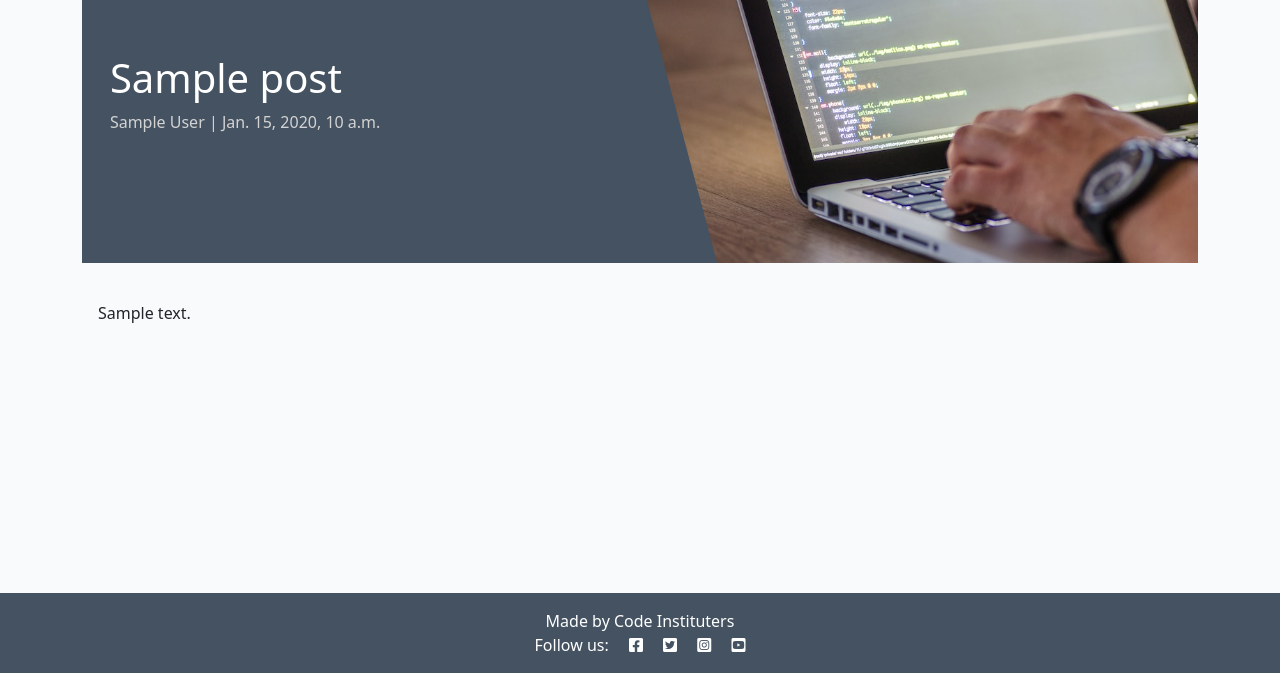
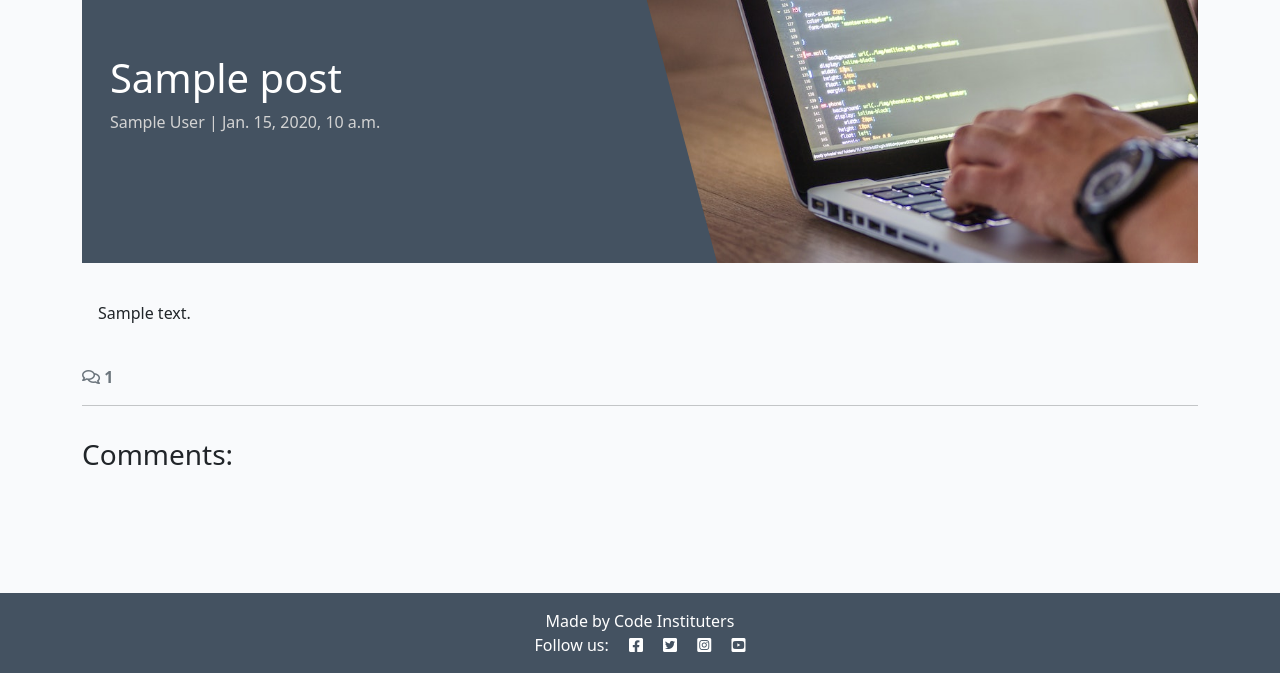
Before and after one commit to ShuaybAi/codestar_blog, a Django app: template blog/templates/blog/post_detail.html in a window 1280 px wide. Shown: the part 127-800 px from the top of the page. Run offline with Django 4.2, Linux system fonts and the light colour scheme; the template is opened without the code that fills it: most values are stand-ins (such as "Sample title", 1, 10 or a date in 2020).

Commit message:
show comments to posts

```diff
--- a/blog/templates/blog/post_detail.html
+++ b/blog/templates/blog/post_detail.html
@@ -29,6 +29,49 @@
             </div>
         </div>
     </div>
+    <!-- Displaying count of comments -->
+    <div class="row">
+        <div class="col-12">
+            <strong class="text-secondary">
+                <i class="far fa-comments"></i> {{ comment_count }}
+            </strong>
+        </div>
+        <div class="col-12">
+            <hr>
+        </div>
+    </div>
+    <!-- Displaying Comments -->
+    <div class="row">
+        <div class="col-md-8 card mb-4  mt-3 ">
+            <h3>Comments:</h3>
+            <div class="card-body">
+                <!-- We want a for loop inside the empty control tags
+                to iterate through each comment in comments -->
+                {% for comment in comments %}
+                <div class="p-2 comments
+                    {% if not comment.approved and comment.author == user %}
+                    faded{% elif not comment.approved %} d-none{% endif %}">
+
+                    <p class="font-weight-bold">
+                        {{ comment.author }}
+                        <span class="font-weight-normal">
+                        {{ comment.created_on }}
+                        </span> wrote:
+                    </p>
+                    <div id="comment{{ comment.id }}">
+                        {{ comment.body | linebreaks }}
+                    </div>
+                    {% if not comment.approved and comment.author == user %}
+                    <p class="approval">
+                        This comment is awaiting approval
+                    </p>
+                    {% endif %}
+                </div>
+                <!-- Our for loop ends here -->
+                {% endfor %}
+            </div>
+        </div>
+    </div>
 </div>
 
 {% endblock content %}
--- a/blog/views.py
+++ b/blog/views.py
@@ -1,5 +1,6 @@
 from django.shortcuts import render, get_object_or_404
 from django.views import generic
+from requests import post
 from .models import Post
 
 # Create your views here.
@@ -24,9 +25,11 @@
 
     queryset = Post.objects.filter(status=1)
     post = get_object_or_404(queryset, slug=slug)
+    comments = post.comments.all().order_by("-created_on")
+    comment_count = post.comments.filter(approved=True).count()
 
     return render(
         request,
         "blog/post_detail.html",
-        {"post": post},
+        {"post": post, "comments": comments, "comment_count": comment_count},
     )
```
